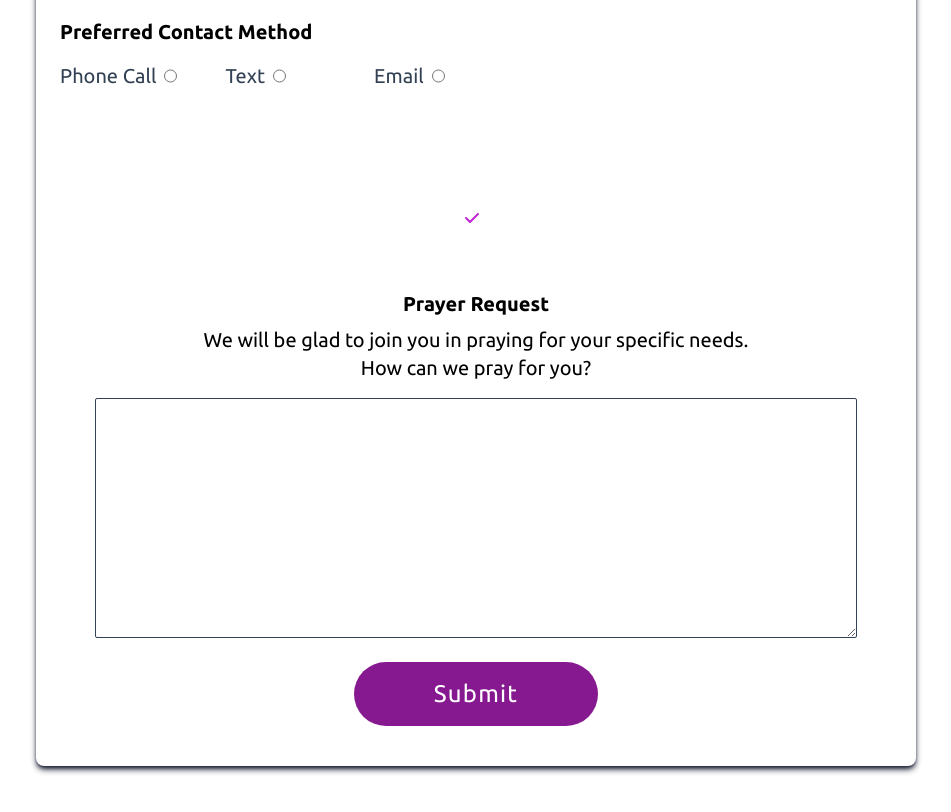
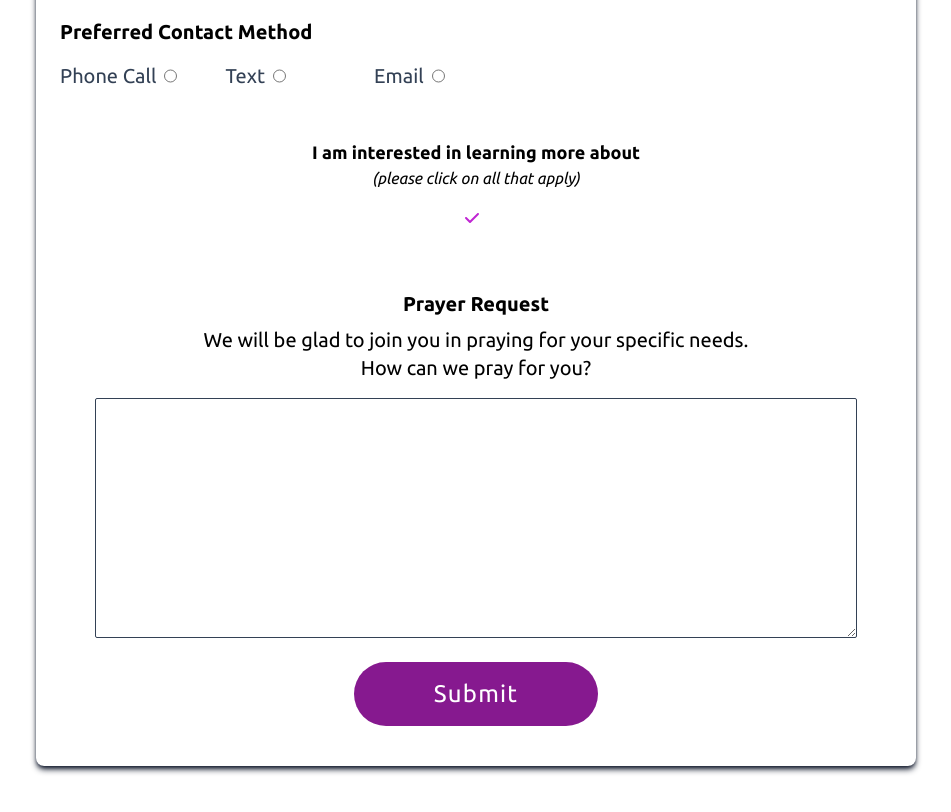
Before and after one commit to banksjazz87/visitor-form-app, a React (Create React App) app in the folder my-app/: page / in a window 1280 px wide. Shown: the part 1520-2332 px from the top of the page, without its empty margins (164-1115 px from the left). Built offline with nearby package versions, Linux system fonts and the light colour scheme; no server answers.

Commit message:
style: more styling corrections to the form

```diff
--- a/my-app/src/components/LandingPage/ButtonGroup.tsx
+++ b/my-app/src/components/LandingPage/ButtonGroup.tsx
@@ -24,7 +24,6 @@ export default function ButtonGroup({dataArray, values, clickHandler, title, sub
                     style={{color: '#c026d3', marginTop: '4px'}}
                 />
                 <button
-                    className="text-white"
                     type="button"
                     data-value={x.value}
                     onClick={(event: React.MouseEvent<HTMLButtonElement>): void => clickHandler(event, x.value)}
@@ -37,7 +36,6 @@ export default function ButtonGroup({dataArray, values, clickHandler, title, sub
         return (
             <div key={`btnGroupItem_${y}`} className="pb-4 flex flex-row justify-center gap-2">
                 <button
-                    className="text-white"
                     type="button"
                     data-value={x.value}
                     onClick={(event: React.MouseEvent<HTMLButtonElement>): void => clickHandler(event, x.value)}
@@ -51,8 +49,8 @@ export default function ButtonGroup({dataArray, values, clickHandler, title, sub
 
     return (
         <div className="mt-12">
-            <p className="text-center text-white font-bold text-lg">{title}</p>
-            <p className="text-center text-white italic">{subTitle}</p>
+            <p className="text-center font-bold text-lg">{title}</p>
+            <p className="text-center italic">{subTitle}</p>
             <div className="mt-4">
                 {buttonElements}
             </div>
```
